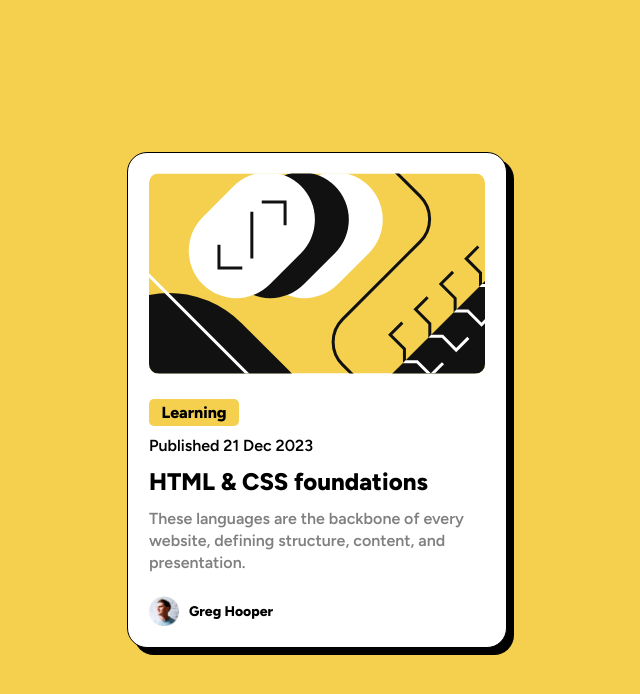
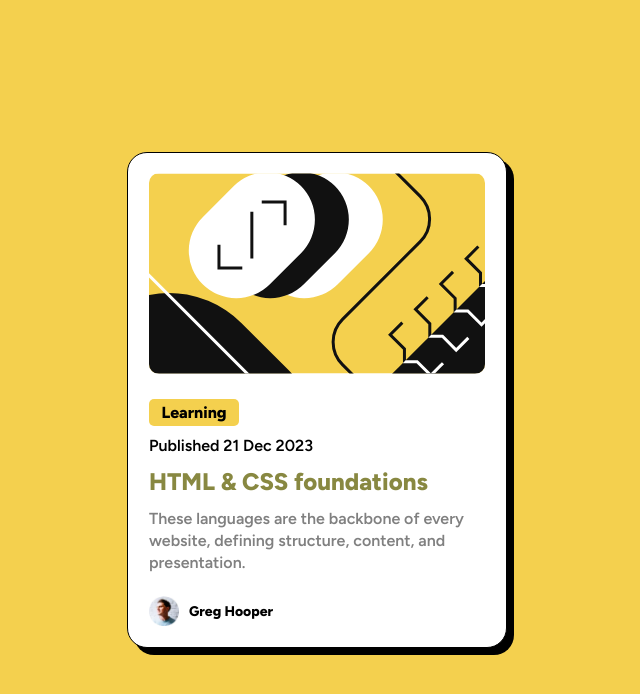
Before and after one commit to AlyferJT/blog-preview-card, a plain HTML site: page index.html in a window 1280 px wide. In both pictures the pointer is over the element "HTML & CSS foundations". Shown: the whole page, without its empty margins (323-963 px from the left). Drawn offline with Linux system fonts and the light colour scheme.

Commit message:
Add files via upload
Added tittle hover effect and simple semantic changes

```diff
--- a/index.html
+++ b/index.html
@@ -12,7 +12,7 @@
 </head>
 <body>
 
-  <div class="container">
+  <main class="container">
     <div class="box-image">
       <img src="./assets/images/illustration-article.svg" alt="ilustração">
     </div>
@@ -40,7 +40,7 @@
       </div>
 
     </div>
-  </div>
+  </main>
 
 </body>
 </html>
--- a/style.css
+++ b/style.css
@@ -57,6 +57,12 @@ body {
 .box_info--title {
     margin-top: 1.2rem;
     font-size: 2.4rem;
+    transition: color .2s;
+}
+
+.box_info--title:hover {
+    color: rgb(136, 136, 65);
+    cursor: pointer;
 }
 
 .box_info--description {
```
